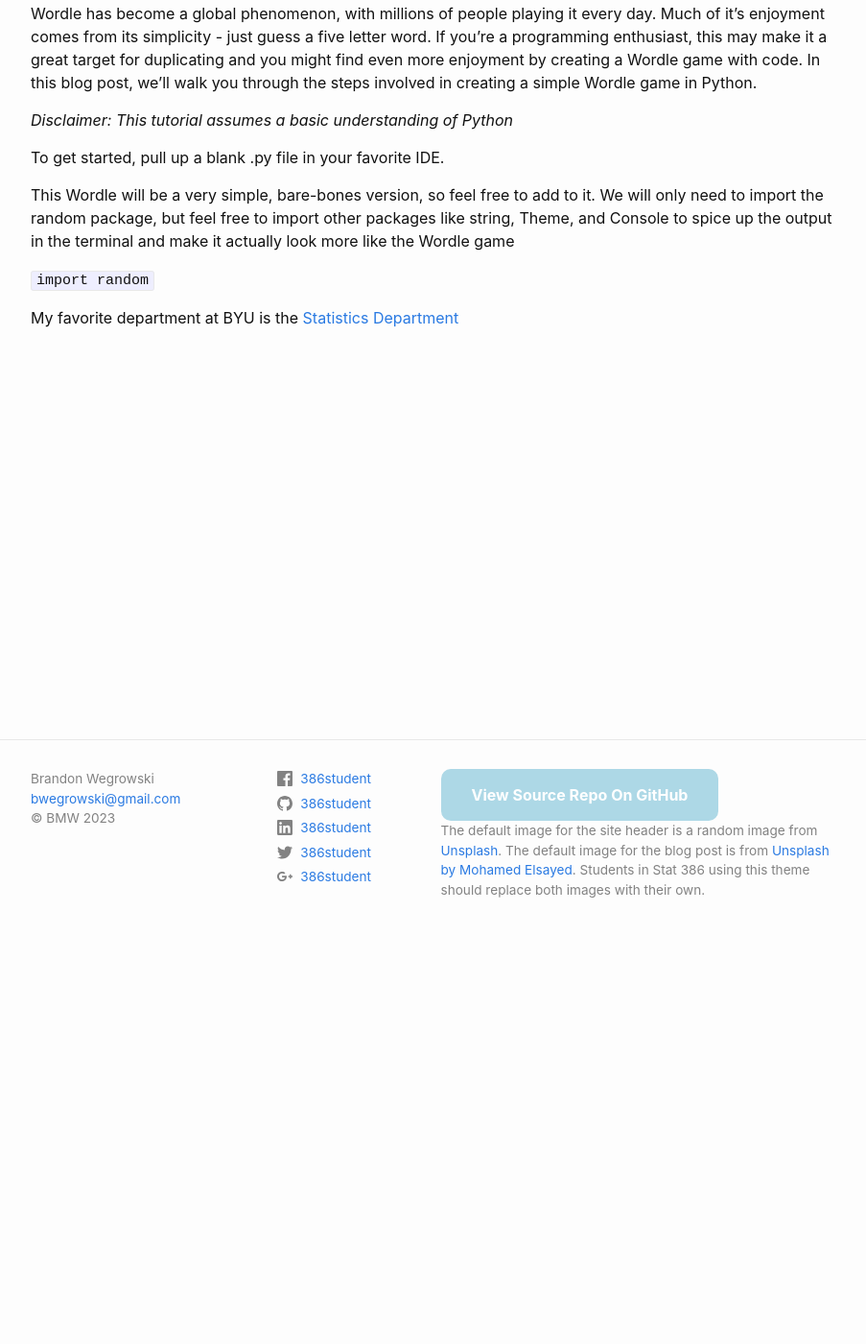
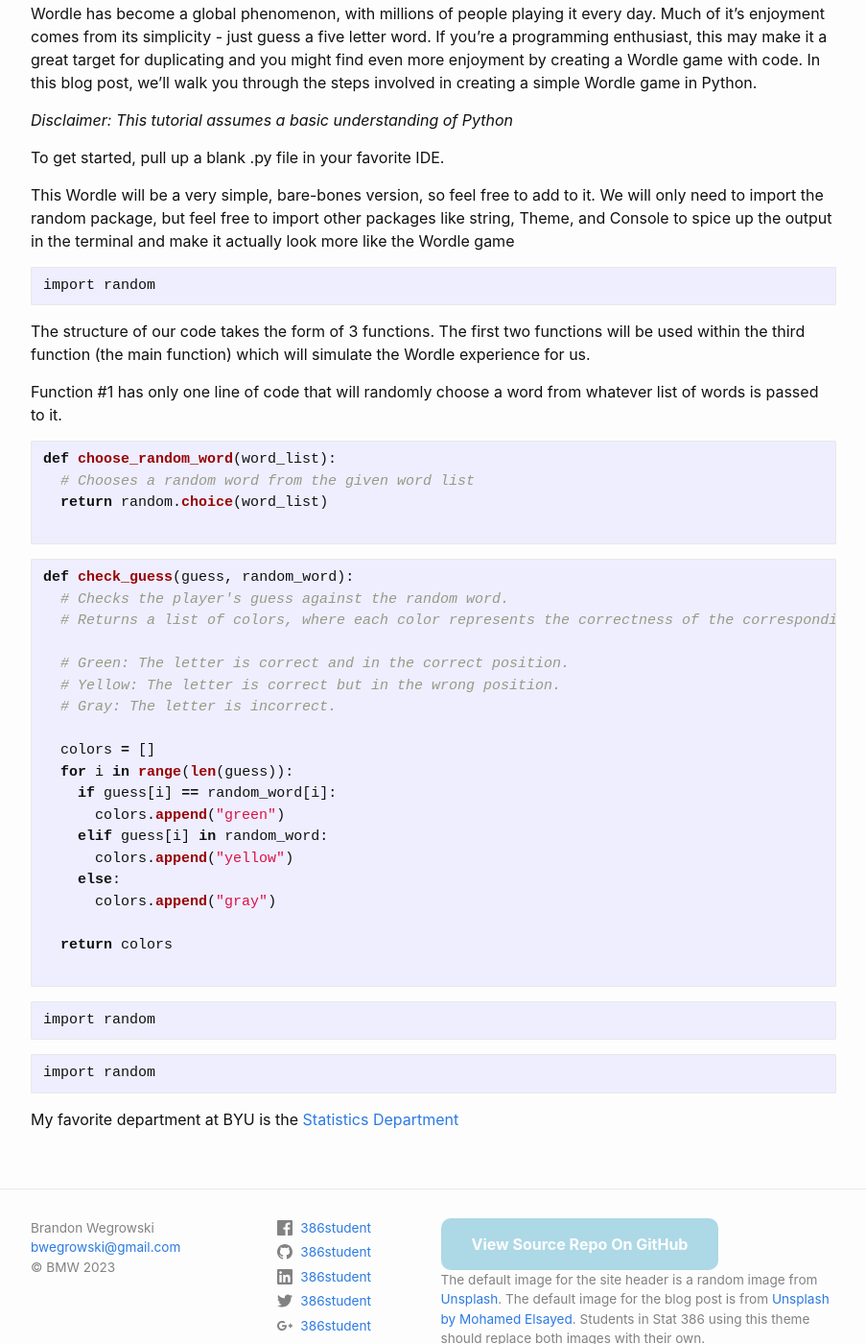
Before and after one commit to bwegr/386, a Jekyll site: the page built from _posts/2023-09-26-first-post.md, in a window 1280 px wide and 1400 px high, scrolled down 403 px. Shown: the whole window at 96% size, without its empty margins (188-1091 px from the left). Built offline with Jekyll 4.4.1, drawn with Linux system fonts in a browser that asks for light colours; comment, search, counter and statistics services are not loaded; some of the changed text lies outside the part shown.

Commit message:
Update 2023-09-26-first-post.md
Adding python code

````diff
--- a/_posts/2023-09-26-first-post.md
+++ b/_posts/2023-09-26-first-post.md
@@ -14,8 +14,60 @@ To get started, pull up a blank .py file in your favorite IDE.
 
 This Wordle will be a very simple, bare-bones version, so feel free to add to it. We will only need to import the random package, but feel free to import other packages like string, Theme, and Console to spice up the output in the terminal and make it actually look more like the Wordle game
 
-<code>import random</code>
+```python
+import random
+```
+
+The structure of our code takes the form of 3 functions. The first two functions will be used within the third function (the main function) which will simulate the Wordle experience for us.
+
+Function #1 has only one line of code that will randomly choose a word from whatever list of words is passed to it.
+
+```python
+def choose_random_word(word_list):
+  # Chooses a random word from the given word list
+  return random.choice(word_list)
+
+```
 
 
 
+
+
+```python
+def check_guess(guess, random_word):
+  # Checks the player's guess against the random word.
+  # Returns a list of colors, where each color represents the correctness of the corresponding letter in the guess.
+
+  # Green: The letter is correct and in the correct position.
+  # Yellow: The letter is correct but in the wrong position.
+  # Gray: The letter is incorrect.
+
+  colors = []
+  for i in range(len(guess)):
+    if guess[i] == random_word[i]:
+      colors.append("green")
+    elif guess[i] in random_word:
+      colors.append("yellow")
+    else:
+      colors.append("gray")
+
+  return colors
+
+```
+
+
+
+
+```python
+import random
+```
+
+
+
+
+```python
+import random
+```
+
+
 My favorite department at BYU is the <a href="https:statistics.byu.edu" target="_blank">Statistics Department</a>
````
